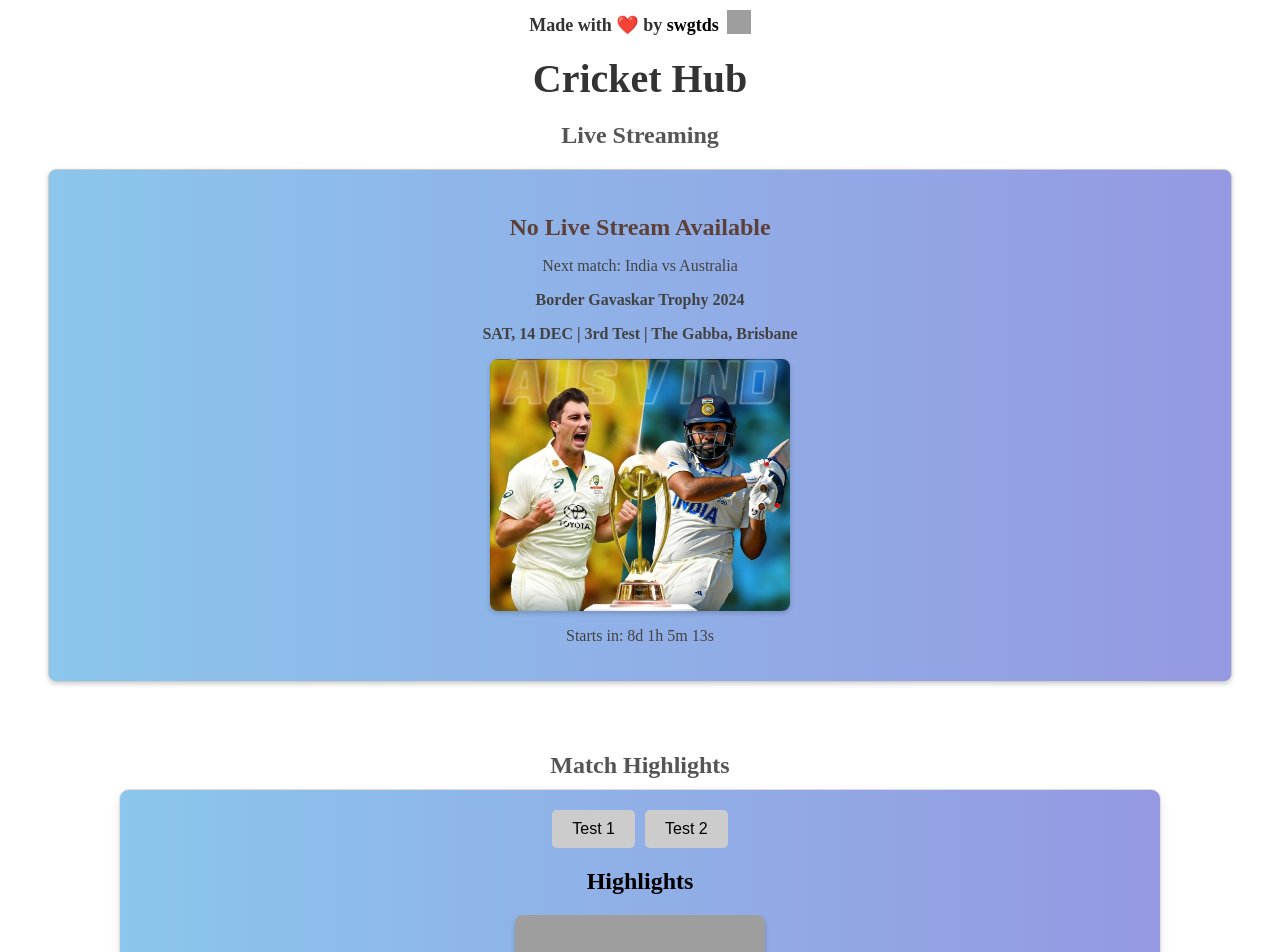
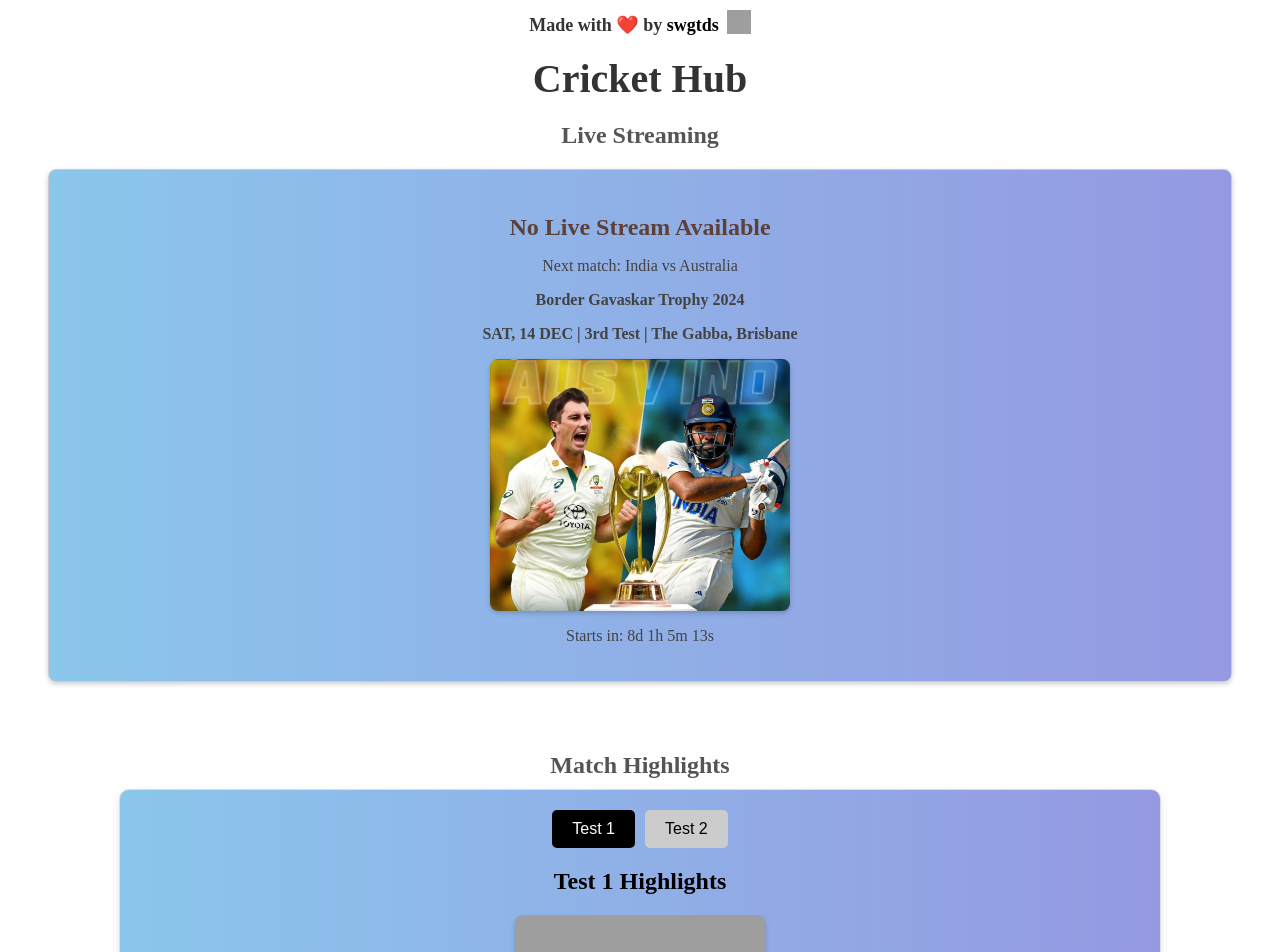
Before and after one commit to swgtds/byteball, a React (Create React App) app in the folder frontend/: page / in a window 1280 px wide. Shown: the top 952 px of the page. Built offline with nearby package versions, Linux system fonts and the light colour scheme; grey boxes are pictures that could not be loaded.

Commit message:
added: new buttons and links

```diff
--- a/frontend/src/components/SportsSection.tsx
+++ b/frontend/src/components/SportsSection.tsx
@@ -6,11 +6,13 @@
 const SportsSection: React.FC = () => {
   const [hasLiveStream, setHasLiveStream] = useState(false);
   const [currentIndex, setCurrentIndex] = useState(0);
+  const [currentTest, setCurrentTest] = useState('Test 1');
 
   const startTime = new Date("2024-12-14T05:40:00");
   const endTime = new Date("2024-12-18T13:00:00");
 
-  const highlights = [
+  const highlights = {
+    'Test 1': [
       {
         day: 'Day 1',
         videoUrl: 'https://youtu.be/pmxfvy3SImg?si=zz17uX79yxlHBjP7',
@@ -21,17 +23,25 @@
         videoUrl: 'https://youtu.be/4W9YskwfTXE?si=HjGjLLb6QZIxaWI5',
         thumbnail: 'https://i.ytimg.com/vi/4W9YskwfTXE/maxresdefault.jpg',
       },
+    ],
+    'Test 2': [
+      {
+        day: 'Day 1',
+        videoUrl: 'https://youtu.be/xgiiwsJ7mOk?si=9iNxoDAyMcqj8L3e',
+        thumbnail: 'https://i.ytimg.com/vi/xgiiwsJ7mOk/maxresdefault.jpg',
+      },
+      {
+        day: 'Day 2',
+        videoUrl: 'https://youtu.be/KYEPvfPqmdE?si=1vCtKnfOna2k7awH',
+        thumbnail: 'https://i.ytimg.com/vi/KYEPvfPqmdE/maxresdefault.jpg',
+      },
       {
         day: 'Day 3',
-      videoUrl: 'https://youtu.be/jek9RyKqmlE?si=D9D-CwZqtXwGw1DE',
-      thumbnail: 'https://i.ytimg.com/vi/jek9RyKqmlE/maxresdefault.jpg',
+        videoUrl: 'https://youtu.be/qYmzdc-8238?si=um48YwOU5KMAqtlz',
+        thumbnail: 'https://i.ytimg.com/vi/qYmzdc-8238/maxresdefault.jpg',
       },
-    {
-      day: 'Day 4',
-      videoUrl: 'https://youtu.be/aXhDkAhgoCM?si=a5zi4khwbHkghs4_',
-      thumbnail: 'https://i.ytimg.com/vi/aXhDkAhgoCM/maxresdefault.jpg',
-    },
-  ];
+    ],
+  };
 
   useEffect(() => {
     const checkLiveStreamStatus = () => {
@@ -46,27 +56,16 @@
   }, [startTime, endTime]);
 
   const handleArrowClick = (direction: 'left' | 'right') => {
+    const currentHighlights = highlights[currentTest];
     setCurrentIndex((prevIndex) =>
       direction === 'left'
-        ? (prevIndex === 0 ? highlights.length - 1 : prevIndex - 1)
-        : (prevIndex === highlights.length - 1 ? 0 : prevIndex + 1)
+        ? (prevIndex === 0 ? currentHighlights.length - 1 : prevIndex - 1)
+        : (prevIndex === currentHighlights.length - 1 ? 0 : prevIndex + 1)
     );
   };
 
   return (
     <div style={styles.container}>
-      <style>
-        {`
-          @keyframes blinking {
-            0% { opacity: 1; }
-            50% { opacity: 0; }
-            100% { opacity: 1; }
-          }
-          .blinking {
-            animation: blinking 1s infinite;
-          }
-        `}
-      </style>
       <h1 style={styles.heading}>Cricket Hub</h1>
 
       {/* Live Streaming Section */}
@@ -81,7 +80,6 @@
               <img
                 src="/images/live-icon.png"
                 alt="Live Logo"
-                className="blinking"
                 style={styles.liveLogo}
               />
             </div>
@@ -102,9 +100,11 @@
       <section style={styles.highlightsSection}>
         <h2 style={styles.subheading}>Match Highlights</h2>
         <HighlightsCard
-          highlights={highlights}
+          highlights={highlights[currentTest]}
           currentIndex={currentIndex}
           onArrowClick={handleArrowClick}
+          setCurrentTest={setCurrentTest}
+          currentTest={currentTest}
         />
       </section>
     </div>
```
Lines whose indentation alone changed are shown as unchanged.
